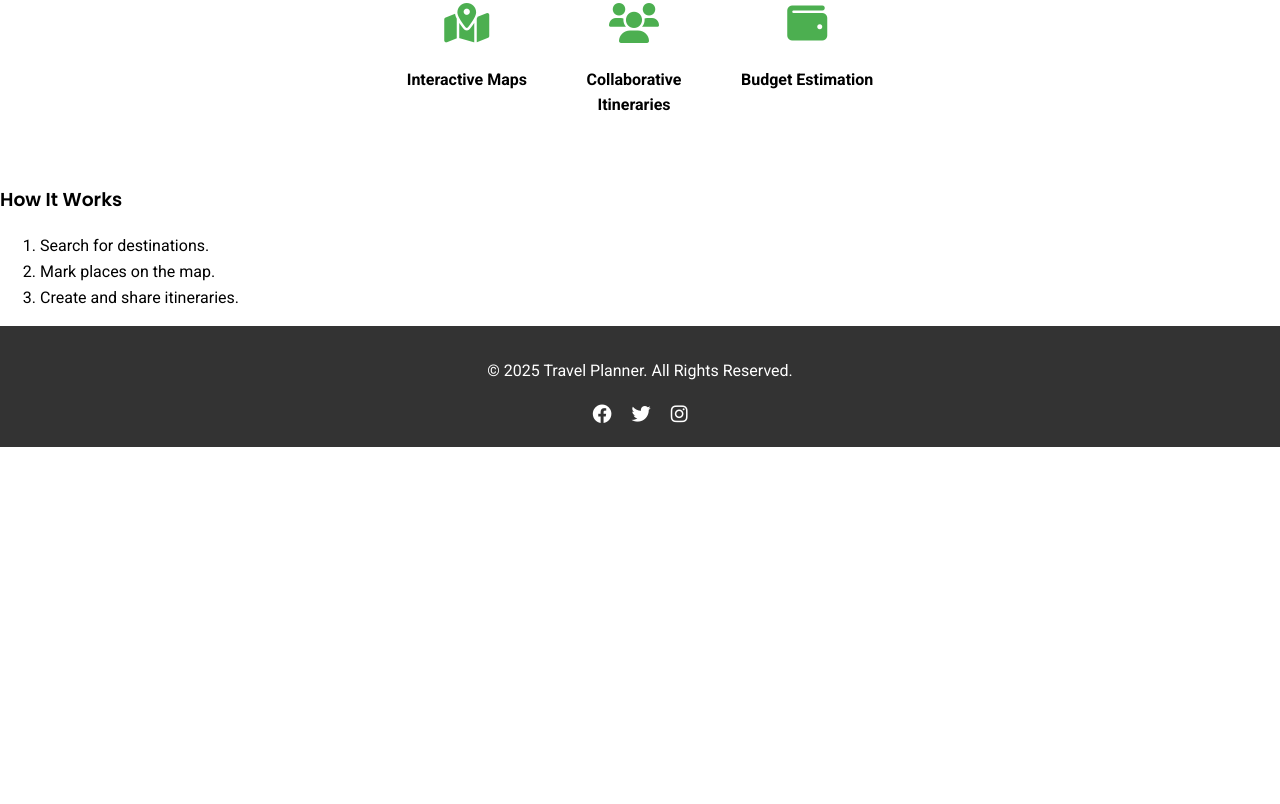
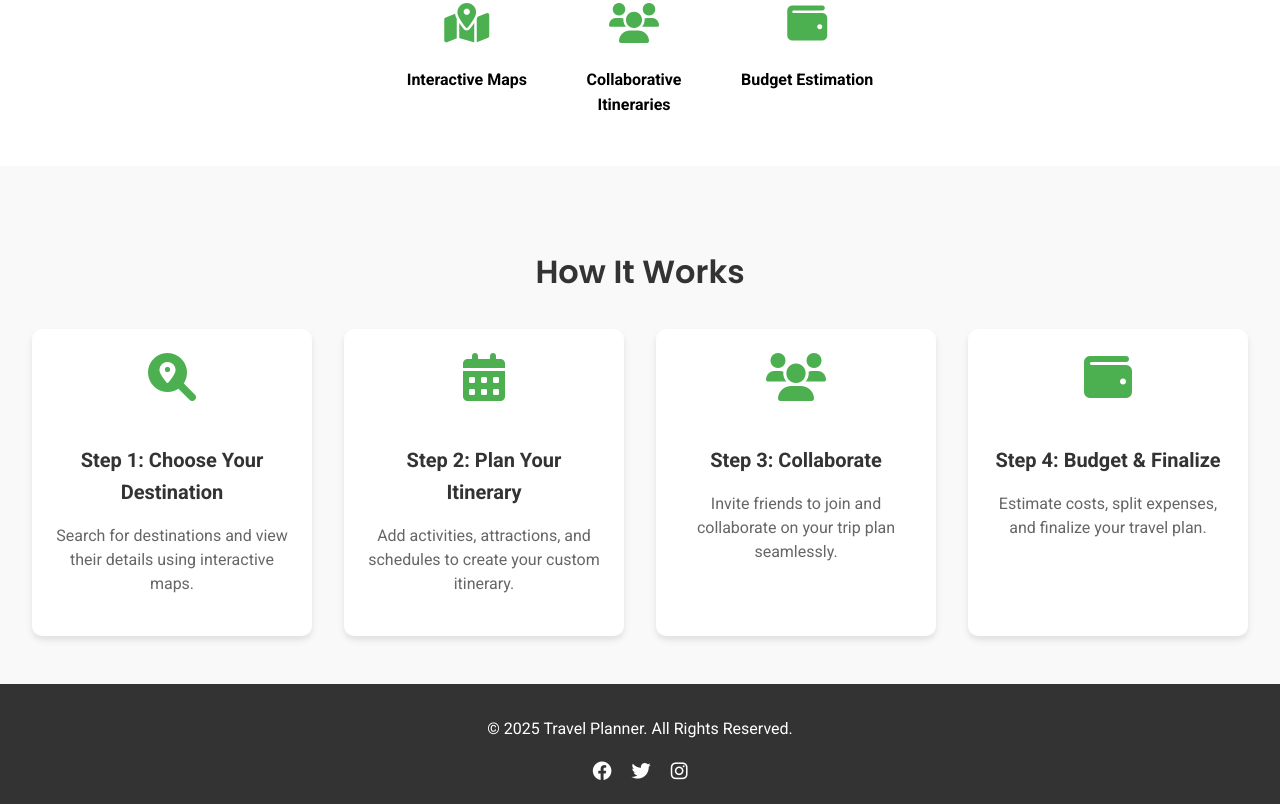
Before and after one commit to jatinchhabraa/Travel-Buddy, a plain HTML site: page public/index.html in a window 1280 px wide. Shown: the part 1081-1885 px from the top of the page. Before the commit the page ends 1528 px from the top, so only its background shows below. Drawn offline with Linux system fonts and the light colour scheme.

Commit message:
updated 'how it works' section

```diff
--- a/public/index.html
+++ b/public/index.html
@@ -56,11 +56,36 @@
 
     <section id="how-it-works">
       <h3>How It Works</h3>
-      <ol>
-        <li>Search for destinations.</li>
-        <li>Mark places on the map.</li>
-        <li>Create and share itineraries.</li>
-      </ol>
+      <div class="steps">
+        <div class="step">
+          <i class="fas fa-search-location"></i>
+          <h4>Step 1: Choose Your Destination</h4>
+          <p>
+            Search for destinations and view their details using interactive
+            maps.
+          </p>
+        </div>
+        <div class="step">
+          <i class="fas fa-calendar-alt"></i>
+          <h4>Step 2: Plan Your Itinerary</h4>
+          <p>
+            Add activities, attractions, and schedules to create your custom
+            itinerary.
+          </p>
+        </div>
+        <div class="step">
+          <i class="fas fa-users"></i>
+          <h4>Step 3: Collaborate</h4>
+          <p>
+            Invite friends to join and collaborate on your trip plan seamlessly.
+          </p>
+        </div>
+        <div class="step">
+          <i class="fas fa-wallet"></i>
+          <h4>Step 4: Budget & Finalize</h4>
+          <p>Estimate costs, split expenses, and finalize your travel plan.</p>
+        </div>
+      </div>
     </section>
 
     <footer>
--- a/public/style.css
+++ b/public/style.css
@@ -104,6 +104,55 @@ header ul li a {
   font-size: 1rem;
   font-weight: bold;
 }
+#how-it-works {
+  padding: 3rem 2rem;
+  background: #f9f9f9;
+  text-align: center;
+}
+
+#how-it-works h3 {
+  font-size: 2rem;
+  color: #333;
+  margin-bottom: 2rem;
+}
+
+.steps {
+  display: grid;
+  grid-template-columns: repeat(auto-fit, minmax(250px, 1fr));
+  gap: 2rem;
+}
+
+.step {
+  background: #fff;
+  padding: 1.5rem;
+  border-radius: 10px;
+  box-shadow: 0 4px 6px rgba(0, 0, 0, 0.1);
+  transition: transform 0.3s ease, box-shadow 0.3s ease;
+}
+
+.step:hover {
+  transform: translateY(-5px);
+  box-shadow: 0 6px 10px rgba(0, 0, 0, 0.15);
+}
+
+.step i {
+  font-size: 3rem;
+  color: #4caf50;
+  margin-bottom: 1rem;
+}
+
+.step h4 {
+  font-size: 1.25rem;
+  color: #333;
+  margin-bottom: 0.5rem;
+}
+
+.step p {
+  font-size: 1rem;
+  color: #666;
+  line-height: 1.5;
+}
+
 
 footer {
   background: #333;
```
